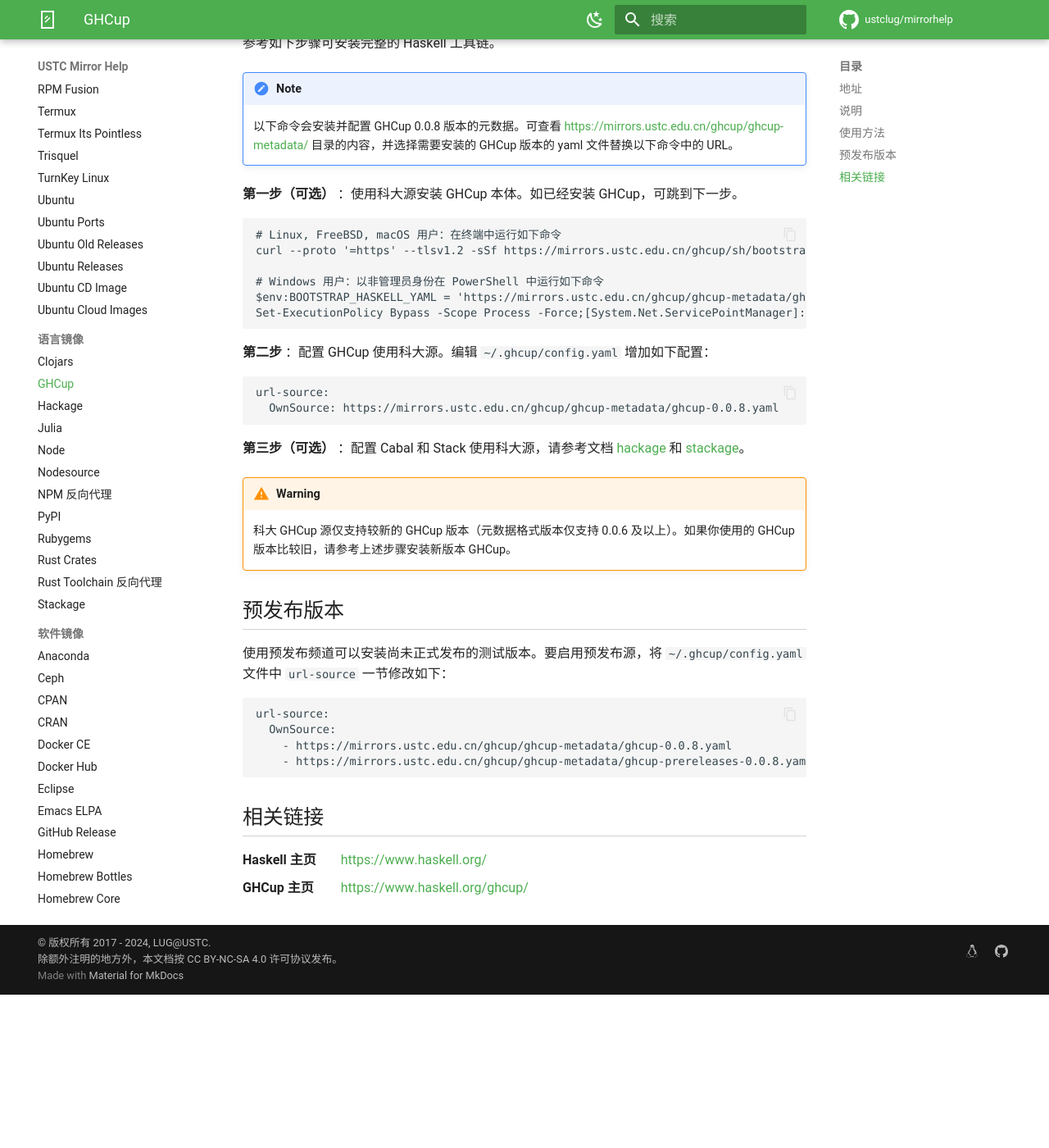
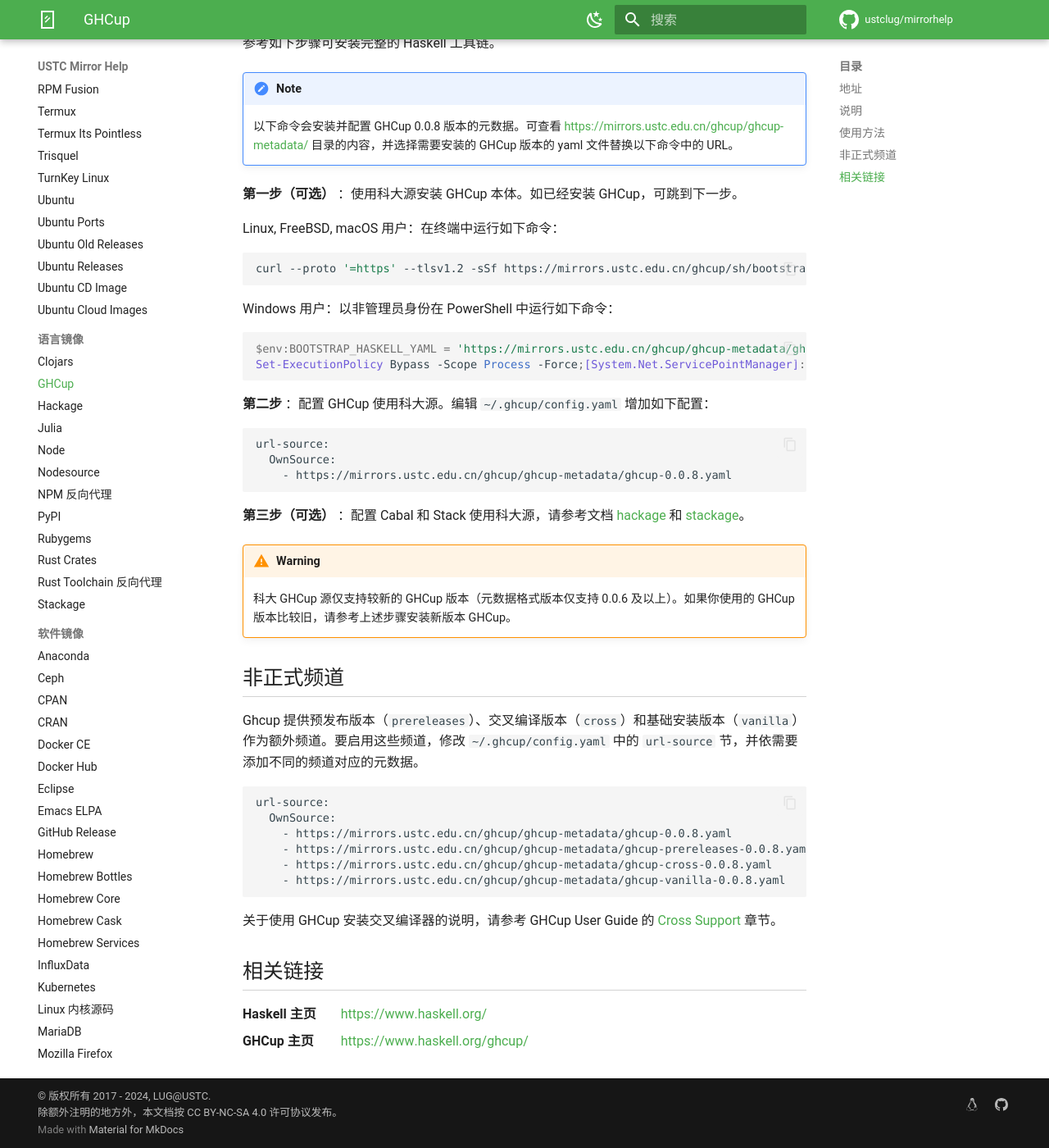
Before and after one commit to ustclug/mirrorhelp, an MkDocs documentation site: the page built from docs/ghcup.md, in a window 1280 px wide and 1400 px high, scrolled down 560 px. Shown: the whole window at 82% size. Built offline with MkDocs 1.6.1 and Material for MkDocs 9.7.7, drawn with Linux system fonts in a browser that asks for light colours; comment, search, counter and statistics services are not loaded; before the commit the page ends 1773 px from its top, so only the background shows below that.

Commit message:
ghcup: add illustration for using cross compilers and vanilla channel (#270)
* gather new text in one line

* ghcup: split *nix-like and windows installation commands for better copy/paste experience

* ghcup: add illustration for cross compilers and vanilla versions

* ghcup: ghcup to upper case

* ghcup: use definition list and fenced block ot illustrate installation on different platforms

* ghcup: remove trailing spaces

* ghcup: revert trial of definition list

* ghcup: Adjust step 1 text format

````diff
--- a/docs/ghcup.md
+++ b/docs/ghcup.md
@@ -26,17 +26,24 @@
 
 **第一步（可选）** ：使用科大源安装 GHCup 本体。如已经安装 GHCup，可跳到下一步。
 
-    # Linux, FreeBSD, macOS 用户：在终端中运行如下命令
-    curl --proto '=https' --tlsv1.2 -sSf https://mirrors.ustc.edu.cn/ghcup/sh/bootstrap-haskell | BOOTSTRAP_HASKELL_YAML=https://mirrors.ustc.edu.cn/ghcup/ghcup-metadata/ghcup-0.0.8.yaml sh
+Linux, FreeBSD, macOS 用户：在终端中运行如下命令：
 
-    # Windows 用户：以非管理员身份在 PowerShell 中运行如下命令
-    $env:BOOTSTRAP_HASKELL_YAML = 'https://mirrors.ustc.edu.cn/ghcup/ghcup-metadata/ghcup-0.0.8.yaml'
-    Set-ExecutionPolicy Bypass -Scope Process -Force;[System.Net.ServicePointManager]::SecurityProtocol = [System.Net.ServicePointManager]::SecurityProtocol -bor 3072;Invoke-Command -ScriptBlock ([ScriptBlock]::Create((Invoke-WebRequest https://mirrors.ustc.edu.cn/ghcup/sh/bootstrap-haskell.ps1 -UseBasicParsing))) -ArgumentList $true
+```bash
+curl --proto '=https' --tlsv1.2 -sSf https://mirrors.ustc.edu.cn/ghcup/sh/bootstrap-haskell | BOOTSTRAP_HASKELL_YAML=https://mirrors.ustc.edu.cn/ghcup/ghcup-metadata/ghcup-0.0.8.yaml sh
+```
+
+Windows 用户：以非管理员身份在 PowerShell 中运行如下命令：
+
+```powershell
+$env:BOOTSTRAP_HASKELL_YAML = 'https://mirrors.ustc.edu.cn/ghcup/ghcup-metadata/ghcup-0.0.8.yaml'
+Set-ExecutionPolicy Bypass -Scope Process -Force;[System.Net.ServicePointManager]::SecurityProtocol = [System.Net.ServicePointManager]::SecurityProtocol -bor 3072;Invoke-Command -ScriptBlock ([ScriptBlock]::Create((Invoke-WebRequest https://mirrors.ustc.edu.cn/ghcup/sh/bootstrap-haskell.ps1 -UseBasicParsing))) -ArgumentList $true
+```
 
 **第二步** ：配置 GHCup 使用科大源。编辑 `~/.ghcup/config.yaml` 增加如下配置：
 
     url-source:
-      OwnSource: https://mirrors.ustc.edu.cn/ghcup/ghcup-metadata/ghcup-0.0.8.yaml
+      OwnSource:
+        - https://mirrors.ustc.edu.cn/ghcup/ghcup-metadata/ghcup-0.0.8.yaml
 
 **第三步（可选）** ：配置 Cabal 和 Stack 使用科大源，请参考文档 [hackage](hackage.md) 和 [stackage](stackage.md)。
 
@@ -46,14 +53,18 @@
     及以上）。如果你使用的 GHCup 版本比较旧，请参考上述步骤安装新版本
     GHCup。
 
-## 预发布版本
+## 非正式频道
 
-使用预发布频道可以安装尚未正式发布的测试版本。要启用预发布源，将 `~/.ghcup/config.yaml` 文件中 `url-source` 一节修改如下：
+Ghcup 提供预发布版本（`prereleases`）、交叉编译版本（`cross`）和基础安装版本（`vanilla`）作为额外频道。要启用这些频道，修改 `~/.ghcup/config.yaml` 中的 `url-source` 节，并依需要添加不同的频道对应的元数据。
 
     url-source:
       OwnSource:
         - https://mirrors.ustc.edu.cn/ghcup/ghcup-metadata/ghcup-0.0.8.yaml
         - https://mirrors.ustc.edu.cn/ghcup/ghcup-metadata/ghcup-prereleases-0.0.8.yaml
+        - https://mirrors.ustc.edu.cn/ghcup/ghcup-metadata/ghcup-cross-0.0.8.yaml
+        - https://mirrors.ustc.edu.cn/ghcup/ghcup-metadata/ghcup-vanilla-0.0.8.yaml
+
+关于使用 GHCup 安装交叉编译器的说明，请参考 GHCup User Guide 的 [Cross Support](https://www.haskell.org/ghcup/guide/#cross-support) 章节。
 
 ## 相关链接
 
````
